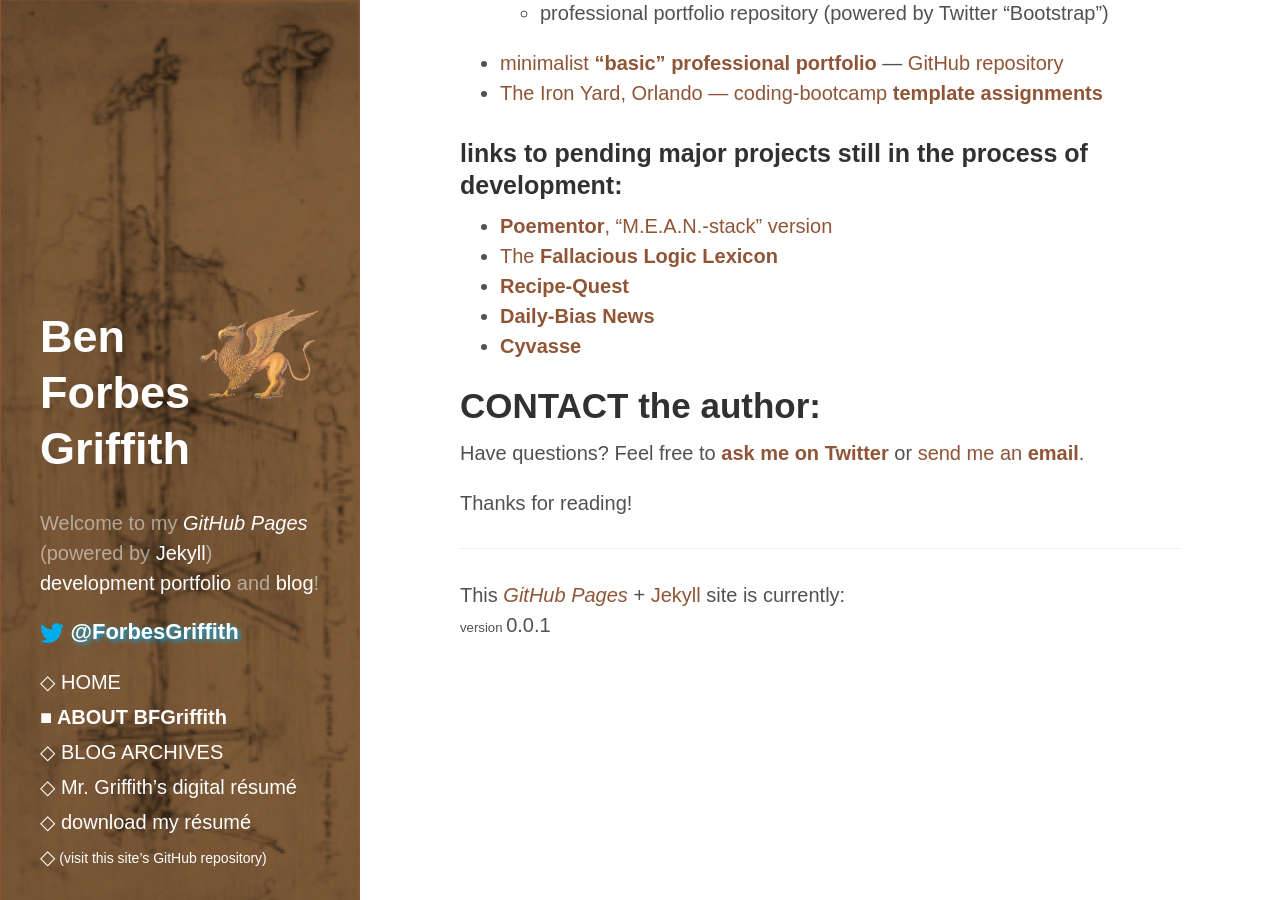
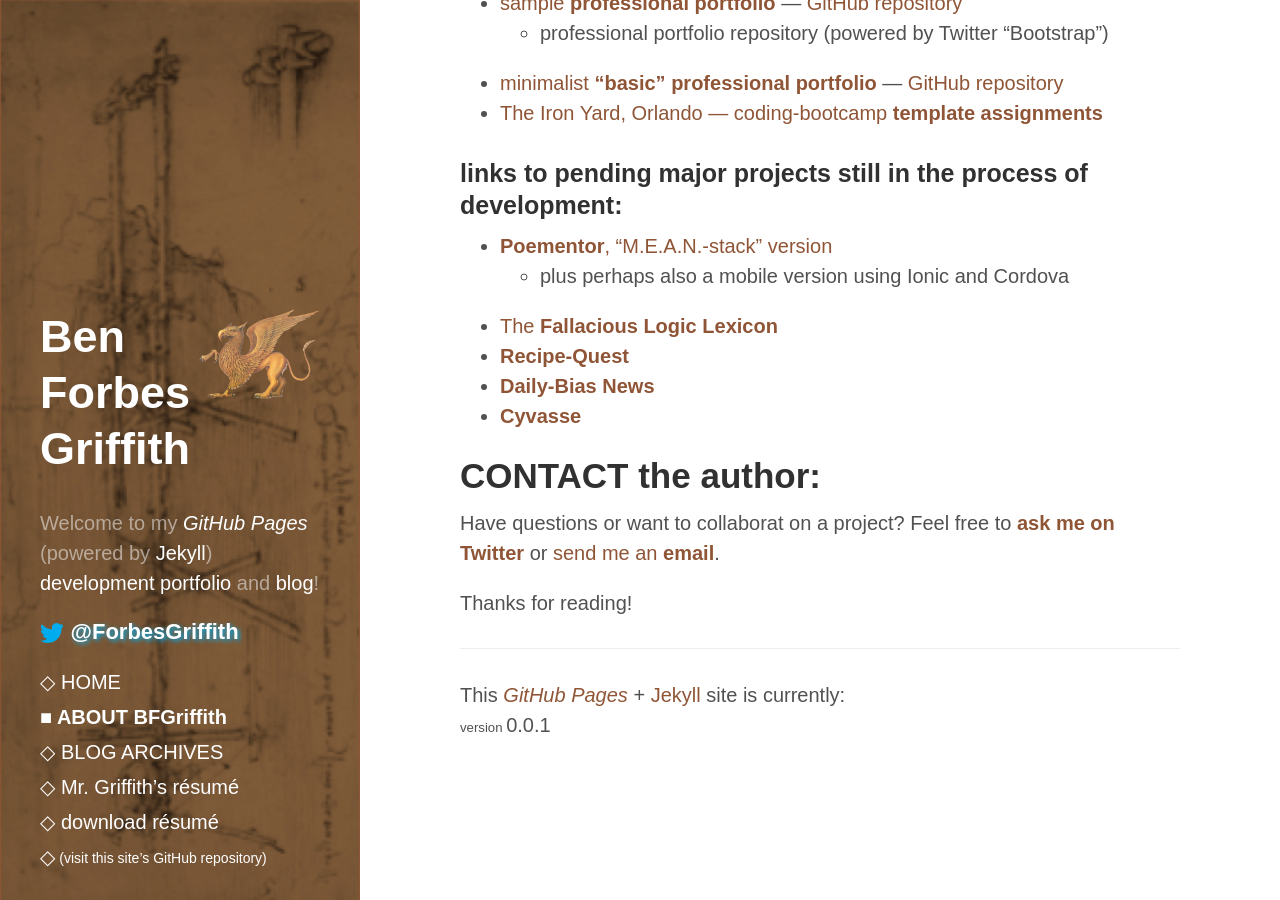
Before and after one commit to BFGriffith/BFGriffith.github.io, a Jekyll site: the page built from about.md, in a window 1280 px wide and 900 px high, scrolled down 1805 px. Built offline with Jekyll 4.4.1, drawn with Linux system fonts in a browser that asks for light colours; some web fonts are replaced; some of the changed text lies outside the part shown.

Commit message:
resume edits

```diff
--- a/_includes/sidebar.html
+++ b/_includes/sidebar.html
@@ -30,7 +30,7 @@
         {% endif %}
       {% endfor %}
 
-      <a class="sidebar-nav-item" href="/Griffith_résumé.pdf" download> download my résumé</a>
+      <a class="sidebar-nav-item" href="/Griffith_résumé.pdf" download> download résumé</a>
       <a class="sidebar-nav-item" href="{{ site.github.repo }}"><span id="GitHub_repo"> (visit this site’s GitHub repository)</span></a>
     </nav>
 
--- a/about.md
+++ b/about.md
@@ -5,13 +5,18 @@
 Welcome to the *[GitHub Pages](https://pages.github.com/)* (powered by [Jekyll](http://jekyllrb.com)) portfolio and blog of:
 
 ### [Ben Forbes Griffith](https://github.com/BFGriffith) &#10137; [@ForbesGriffith](https://twitter.com/ForbesGriffith)
+
+<img style="float: right;" src="/images/BFGriffith_cartoon.png" alt="BFGriffth cartoon portrait" height="150px" width="auto" />
 <p class="message">
 “full-stack” web-developer for hire
 </p>
 * [contact me](#contact-the-author)
 
-# *portfolio* of showcase PROJECTS:
-<img style="float: left;" src="/images/PP_logo-sketch.png" alt="Poementor logo" height="24px" width="24px" /> [**Poementor**](https://poem-patterns.herokuapp.com/) — [GitHub repository](https://github.com/BFGriffith/Poem-Patterns)
+# links to showcase PROJECTS:
+
+<img style="float: right;" src="/images/PP_logo-sketch.png" alt="Poementor logo" height="24px" width="24px" />
+
+- [**Poementor**](https://poem-patterns.herokuapp.com/) — [GitHub repository](https://github.com/BFGriffith/Poem-Patterns)
 
 - [**Spaced-Repetition**](https://repetition-spacing.herokuapp.com/) — [GitHub repository](https://github.com/BFGriffith/spaced-repetition)
 
@@ -47,13 +52,14 @@
 
 ### links to pending major projects still in the process of development:
 - [**Poementor**, “M.E.A.N.-stack” version](https://github.com/BFGriffith/Poementor)
+  - plus perhaps also a mobile version using Ionic and Cordova
 - [The **Fallacious Logic Lexicon**](https://github.com/BFGriffith/fallacious-logic-lexicon)
 - [**Recipe-Quest**](https://github.com/BFGriffith/Recipe-Quest)
 - [**Daily-Bias News**](https://github.com/BFGriffith/Daily-Bias)
 - [**Cyvasse**](https://github.com/BFGriffith/Cyvasse)
 
 # CONTACT the author:
-Have questions? Feel free to **[ask me on Twitter](https://twitter.com/ForbesGriffith)** or [send me an **email**](mailto:benjaminforbesgriffith@gmail.com).
+Have questions or want to collaborat on a project? Feel free to **[ask me on Twitter](https://twitter.com/ForbesGriffith)** or [send me an **email**](mailto:benjaminforbesgriffith@gmail.com).
 
 Thanks for reading!
 <hr>
--- a/resume.md
+++ b/resume.md
@@ -1,6 +1,6 @@
 ---
 layout: page
-title: Mr. Griffith’s digital résumé
+title: Mr. Griffith’s résumé
 ---
 ## freelance full-stack web-developer for hire:
 
@@ -15,7 +15,7 @@
 
 ### <a name="technical—skills"></a>technical SKILLS:
 
-*	working knowledge of JavaScript / ECMAScript vanilla fundamentals, plus jQuery, Lodash, AngularJS, ReactJS, & Vue.js
+*	working knowledge of JavaScript / ECMAScript “vanilla” fundamentals, plus jQuery, Lodash, AngularJS, ReactJS, & Vue.js
 *	HTML5 and CSS3+SASS (Syntactically Awesome StyleSheets)
   *	can markup any website design, pixel perfect
   *	familiar with the ease and convenience of Bootstrap, or similar frameworks, but can markup sites lightweight from scratch
@@ -87,15 +87,15 @@
 #### Substitute-Teacher:
 
 * Kelly Services — _Orange County Public Schools_
-* November, 2012 through February 2013 and October 9, 2013 through September 2014
+  * November, 2012 through February 2013 and October 9, 2013 through September 2014
 
 ---
 
 ### CERTIFICATION:
 
 * Florida Department of Education: _Professional Certificate_
-* _Social Science_, grades 6-12 — and _English_, grades 6-12
-* D.O.E. number 987287 (valid through June 30, 2018)
+  * _Social Science_, grades 6-12 — and _English_, grades 6-12
+  * D.O.E. number 987287 (valid through June 30, 2018)
 
 ---
 
```
Also changed, not shown: other parts of about.md (+1 -1 lines), other parts of resume.md (+1 -1 lines), README.md.
